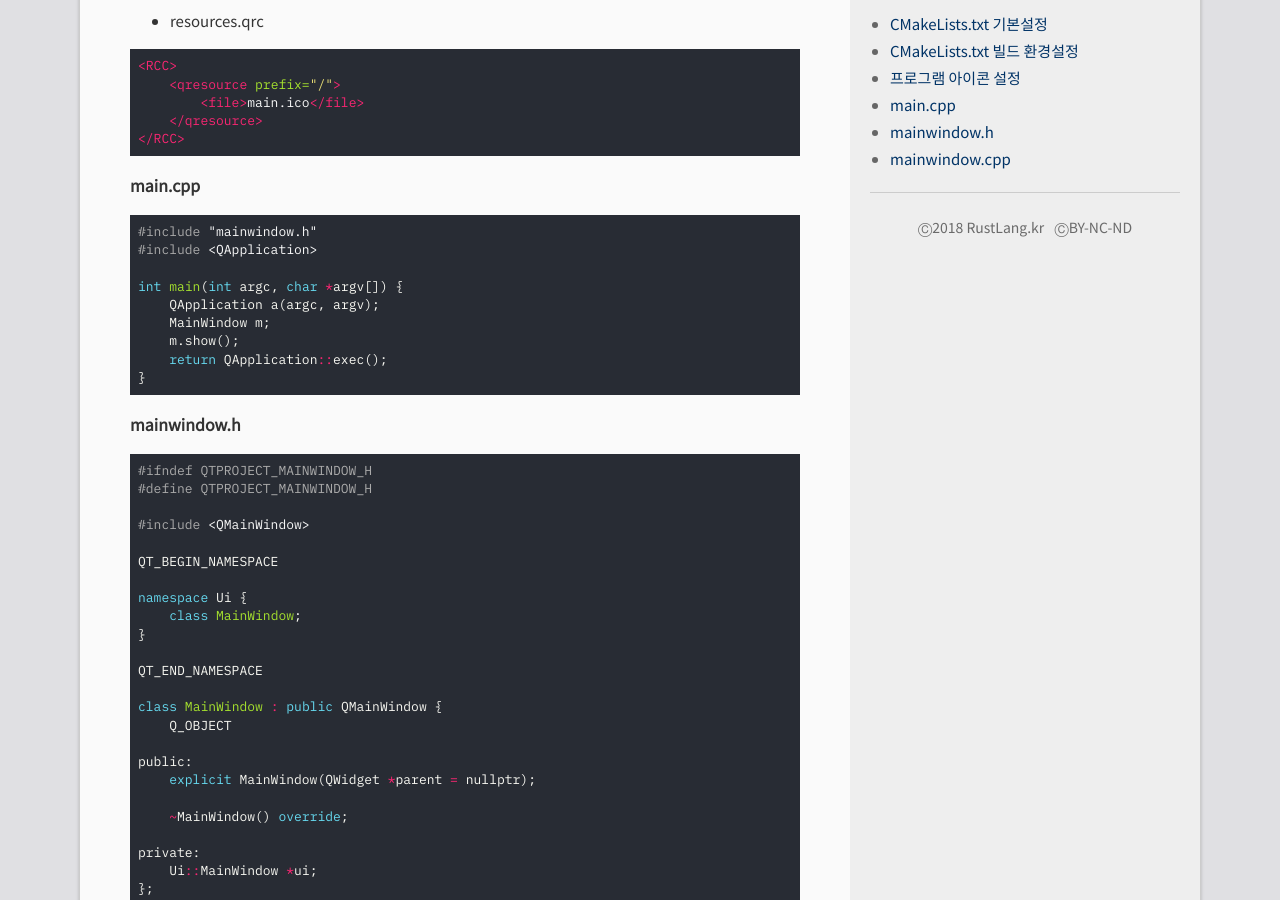
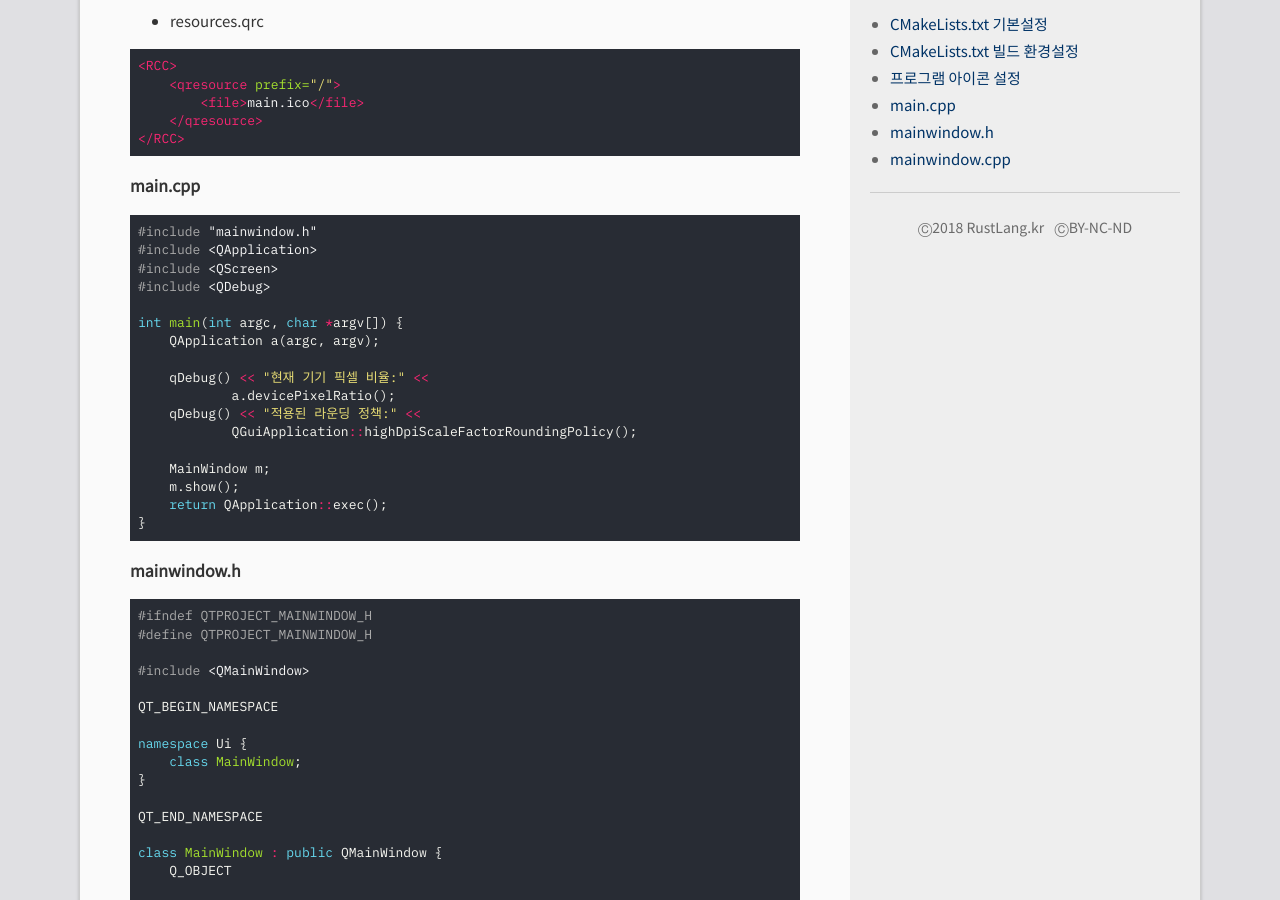
Before and after one commit to DebugJO/rustlang, a Jekyll site: the page built from _posts/2026-03-27-1.md, in a window 1280 px wide and 900 px high, scrolled down 2570 px. Built offline with Jekyll 4.4.1, drawn with Linux system fonts in a browser that asks for light colours.

Commit message:
CLion에서 Qt 개발환경 설정하기

````diff
--- a/_posts/2026-03-27-1.md
+++ b/_posts/2026-03-27-1.md
@@ -151,9 +151,17 @@ IDI_ICON1 ICON "main.ico"
 ```cpp
 #include "mainwindow.h"
 #include <QApplication>
+#include <QScreen>
+#include <QDebug>
 
 int main(int argc, char *argv[]) {
     QApplication a(argc, argv);
+
+    qDebug() << "현재 기기 픽셀 비율:" <<
+            a.devicePixelRatio();
+    qDebug() << "적용된 라운딩 정책:" <<
+            QGuiApplication::highDpiScaleFactorRoundingPolicy();
+
     MainWindow m;
     m.show();
     return QApplication::exec();
````
